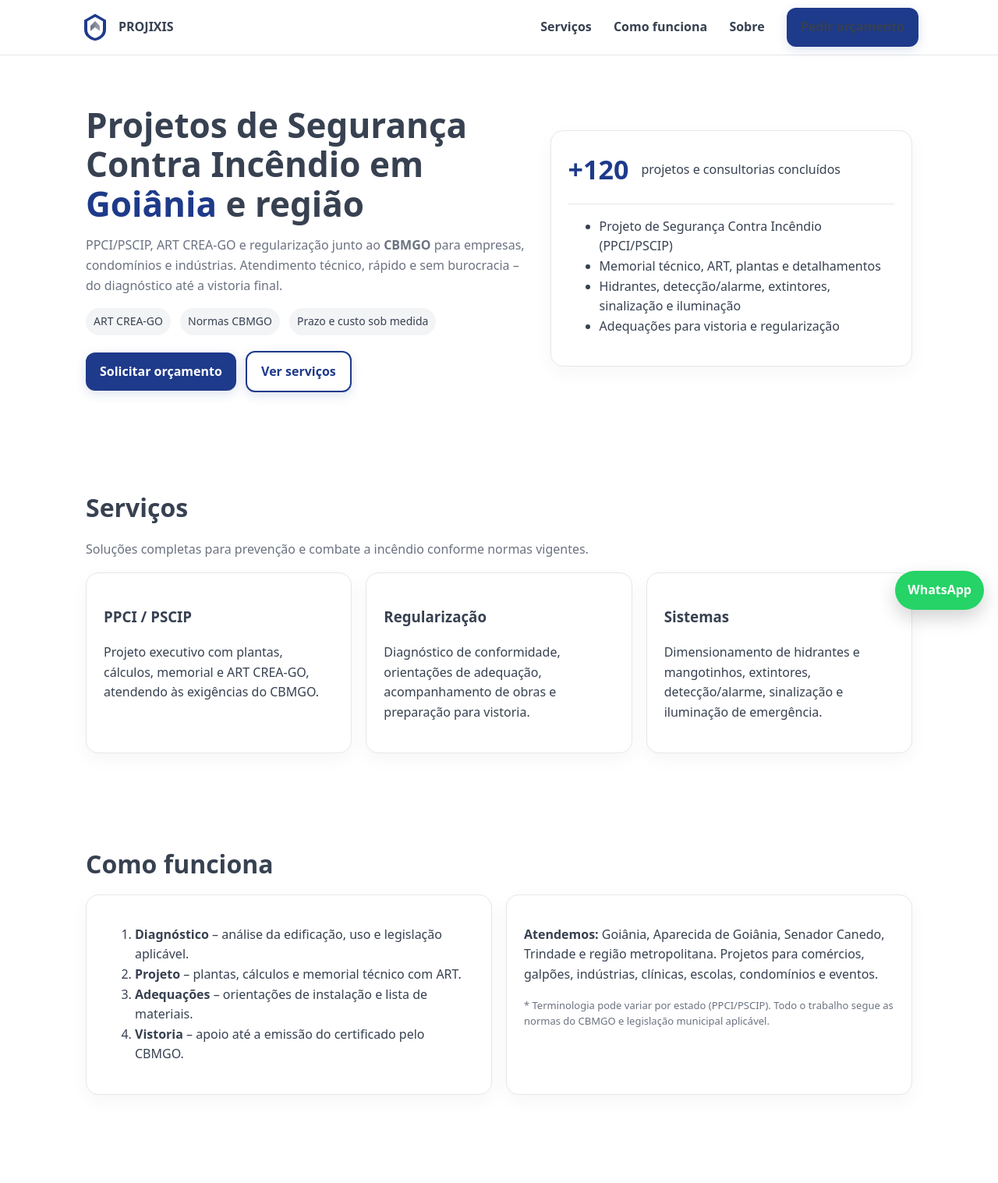
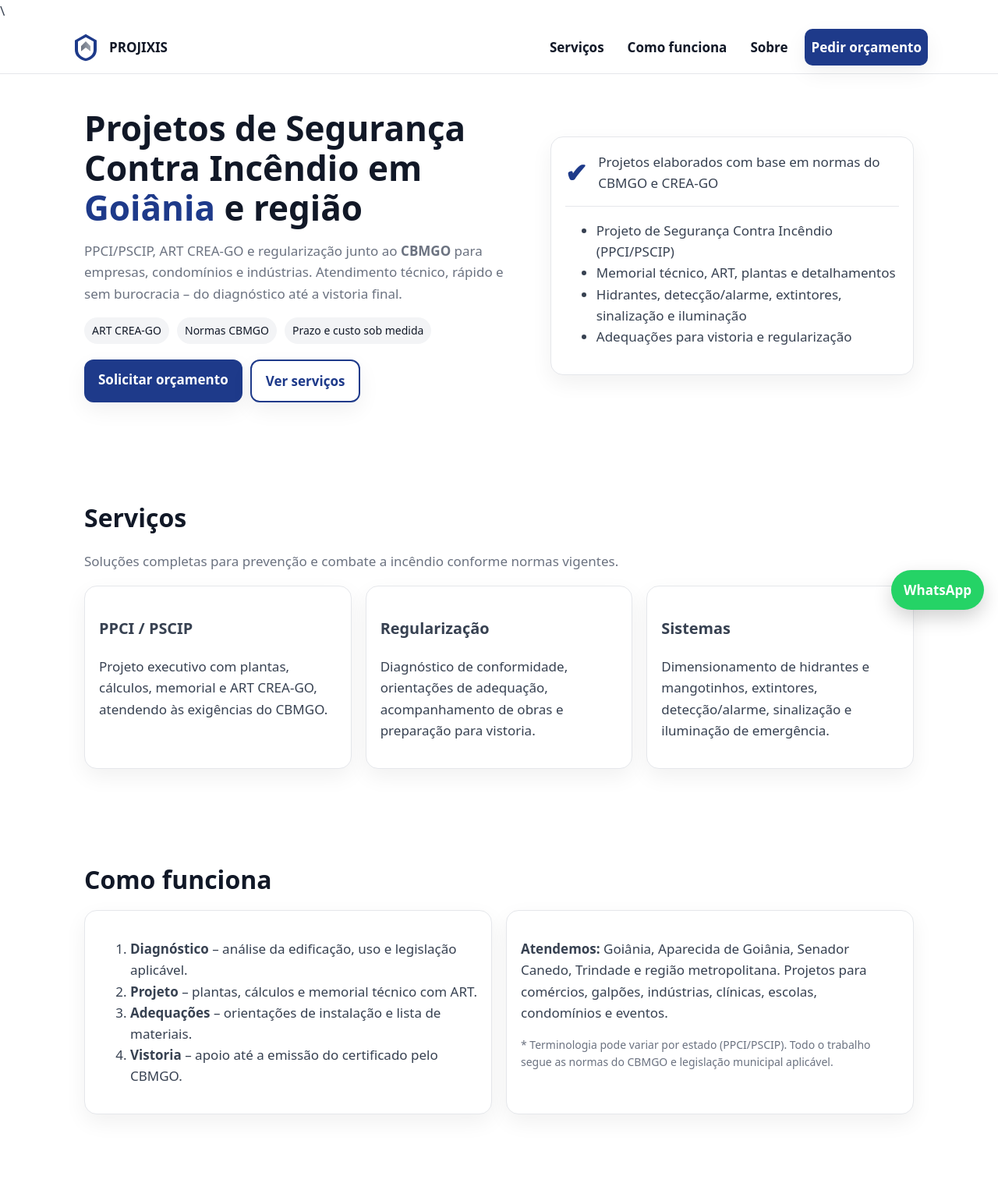
Before and after one commit to surface12/projix.github.io, a plain HTML site: page index.html in a window 1280 px wide. Shown: the top 1517 px of the page at 78% size. Drawn offline with Linux system fonts and the light colour scheme.

Commit message:
Update index.html

```diff
--- a/index.html
+++ b/index.html
@@ -1,81 +1,128 @@
-<!DOCTYPE html>
+\<!DOCTYPE html>
 <html lang="pt-BR">
 <head>
 <meta charset="utf-8" />
 <meta name="viewport" content="width=device-width, initial-scale=1" />
 <title>PROJIXIS • Projetos de Segurança Contra Incêndio (PPCI/PSCIP) - Grande Goiânia</title>
 <meta name="description" content="Projetos de combate e prevenção a incêndio (PPCI/PSCIP), ART CREA-GO, laudos e regularização junto ao CBMGO. Atuação em Goiânia e região metropolitana." />
+
 <style>
 :root{
-  --blue:#1E3A8A; /* deep brand blue */
-  --blue-2:#0E4DA4; /* accent */
-  --graphite:#374151;
+  --blue:#1E3A8A;
+  --blue-2:#0E4DA4;
+  --graphite:#111827;
+  --text:#374151;
   --light:#F3F4F6;
   --muted:#6B7280;
   --white:#FFFFFF;
+  --radius:16px;
+  --shadow:0 10px 28px rgba(2,6,23,.06);
+  --maxw:1100px;
+  --fs-h1: clamp(28px, 5vw, 44px);
+  --fs-h2: clamp(22px, 3.4vw, 32px);
+  --fs-body: clamp(15px, 2.4vw, 17px);
+  --fs-small: clamp(12px, 2vw, 14px);
 }
 *{box-sizing:border-box}
 html{scroll-behavior:smooth}
-body{margin:0;font-family:system-ui,-apple-system,Segoe UI,Roboto,Ubuntu,'Helvetica Neue',Arial,sans-serif;color:var(--graphite);background:#fff;line-height:1.6}
+body{
+  margin:0; font-family:system-ui,-apple-system,Segoe UI,Roboto,Ubuntu,'Helvetica Neue',Arial,sans-serif;
+  color:var(--text); background:#fff; line-height:1.6; font-size:var(--fs-body);
+  -webkit-text-size-adjust:100%;
+}
 a{color:var(--blue-2);text-decoration:none}
 a:hover{text-decoration:underline}
-.container{max-width:1100px;margin:0 auto;padding:0 20px}
-header{position:sticky;top:0;background:rgba(255,255,255,.9);backdrop-filter:saturate(180%) blur(8px);border-bottom:1px solid #e5e7eb;z-index:50}
-.nav{display:flex;align-items:center;justify-content:space-between;padding:10px 0}
-.brand{display:flex;align-items:center;gap:10px;font-weight:900;color:var(--graphite)}
+img{max-width:100%;display:block}
+.container{max-width:var(--maxw);margin:0 auto;padding:0 18px}
+.section{padding:58px 0; scroll-margin-top:84px}
+.section h2{font-size:var(--fs-h2);margin:0 0 14px;color:var(--graphite)}
+.lead{color:var(--muted)}
+
+/* HEADER */
+header{position:sticky;top:0;z-index:50;background:rgba(255,255,255,.9);
+  backdrop-filter:saturate(180%) blur(8px);border-bottom:1px solid #e5e7eb;}
+.nav{display:flex;align-items:center;justify-content:space-between;padding:10px 0;gap:10px}
+.brand{display:inline-flex;align-items:center;gap:10px;font-weight:900;color:var(--graphite)}
 .brand svg{height:40px}
-.nav a{margin:0 12px;font-weight:600;color:var(--graphite)}
-.btn{display:inline-block;padding:12px 18px;border-radius:12px;background:var(--blue);color:var(--white);font-weight:700;border:0;box-shadow:0 4px 14px rgba(30,58,138,.15)}
+.nav-links{display:flex;align-items:center;gap:14px;flex-wrap:nowrap}
+.nav-links a{font-weight:600;color:var(--graphite);padding:10px 8px;border-radius:10px}
+.nav-toggle{display:none;border:0;background:transparent;padding:8px;border-radius:10px}
+/* botão do menu */
+.nav-links .btn{background:var(--blue)!important;color:#fff!important}
+
+/* MOBILE MENU */
+@media (max-width:900px){
+  .nav-toggle{display:inline-flex}
+  .nav-links{position:fixed;inset:64px 0 auto 0;background:#fff;border-bottom:1px solid #e5e7eb;
+    display:grid;gap:2px;padding:10px;transform:translateY(-110%);transition:transform .28s ease;}
+  .nav-links.open{transform:translateY(0)}
+  .nav-links a{padding:14px;border-radius:12px}
+}
+
+/* BOTÕES */
+.btn{display:inline-block;padding:12px 18px;border-radius:12px;background:var(--blue);
+  color:#fff;font-weight:700;border:0;box-shadow:var(--shadow);}
 .btn:hover{filter:brightness(1.05);text-decoration:none}
 .btn-outline{background:transparent;color:var(--blue);border:2px solid var(--blue)}
-.hero{display:grid;grid-template-columns:1.1fr 0.9fr;gap:28px;align-items:center;padding:64px 0}
-.hero h1{font-size:44px;line-height:1.15;margin:0 0 12px}
-.lead{color:var(--muted)}
-.badges{display:flex;gap:12px;flex-wrap:wrap;margin:10px 0 20px}
-.badge{background:var(--light);color:var(--graphite);padding:6px 10px;border-radius:999px;font-size:14px}
-.card{background:#fff;border:1px solid #e5e7eb;border-radius:16px;box-shadow:0 8px 24px rgba(2,6,23,.04)}
-.card .content{padding:22px}
+
+/* HERO */
+.hero{display:grid;grid-template-columns:1.1fr 0.9fr;gap:28px;align-items:center;padding:44px 0 64px}
+.hero h1{font-size:var(--fs-h1);line-height:1.15;margin:0 0 12px;color:var(--graphite)}
+.badges{display:flex;gap:10px;flex-wrap:wrap;margin:12px 0 20px}
+.badge{background:var(--light);color:var(--graphite);padding:6px 10px;border-radius:999px;font-size:var(--fs-small)}
+.card{background:#fff;border:1px solid #e5e7eb;border-radius:var(--radius);box-shadow:var(--shadow)}
+.card .content{padding:18px}
+.kpi{display:flex;gap:14px;align-items:center}
+.kpi .num{font-size:clamp(22px,4.5vw,34px);font-weight:900;color:var(--blue)}
 .grid-3{display:grid;grid-template-columns:repeat(3,1fr);gap:18px}
 .grid-2{display:grid;grid-template-columns:repeat(2,1fr);gap:18px}
-.section{padding:58px 0}
-.section h2{font-size:32px;margin:0 0 14px}
-.kpi{display:flex;gap:16px;align-items:center}
-.kpi .num{font-size:34px;font-weight:900;color:var(--blue)}
-footer{background:var(--light);padding:24px 0;border-top:1px solid #e5e7eb;font-size:14px;color:var(--muted)}
-.cta{background:linear-gradient(135deg,var(--blue),#0b3a6b);color:#fff;border:none}
-.cta .content{padding:26px}
-.input, select, textarea{width:100%;padding:12px 14px;border-radius:12px;border:1px solid #e5e7eb}
+
+/* FORM */
+.input,select,textarea{width:100%;padding:14px;border-radius:12px;border:1px solid #e5e7eb;font:inherit}
 label{font-weight:600;margin-bottom:6px;display:block}
 .form-row{display:grid;grid-template-columns:1fr 1fr;gap:14px}
-.wapp{position:fixed;right:18px;bottom:18px;background:#25D366;color:#fff;border-radius:999px;padding:12px 16px;font-weight:800;box-shadow:0 10px 24px rgba(0,0,0,.18)}
+.form-actions{margin-top:14px;display:flex;gap:10px;flex-wrap:wrap}
+.small{font-size:var(--fs-small);color:var(--muted)}
+
+/* CTA & FOOTER */
+.cta{background:linear-gradient(135deg,var(--blue),#0b3a6b);color:#fff}
+.cta .content{padding:26px}
+/* garante texto branco na CTA */
+.cta h2,.cta p,.cta a{color:#fff!important}
+
+footer{background:var(--light);padding:24px 0;border-top:1px solid #e5e7eb;font-size:var(--fs-small);color:var(--muted)}
+
+/* WHATSAPP FAB */
+.wapp{position:fixed;right:18px;bottom:18px;background:#25D366;color:#fff;border-radius:999px;
+  padding:12px 16px;font-weight:800;box-shadow:0 10px 24px rgba(0,0,0,.18)}
 .wapp:hover{filter:brightness(1.05);text-decoration:none}
-.small{font-size:13px;color:var(--muted)}
-@media (max-width: 900px){
-  .hero{grid-template-columns:1fr}
-  .grid-3{grid-template-columns:1fr}
-  .grid-2{grid-template-columns:1fr}
+
+/* MOBILE */
+@media (max-width:900px){
+  .hero{grid-template-columns:1fr;gap:20px}
+  .form-row{grid-template-columns:1fr}
+  .btn,.btn-outline{width:100%;text-align:center}
+  .grid-3,.grid-2{grid-template-columns:1fr}
 }
 </style>
 </head>
+
 <body>
 <header>
   <div class="container nav">
     <a href="#top" class="brand" aria-label="PROJIXIS">
-      <!-- Inline logo (estilo escudo com setas) -->
       <svg viewBox="0 0 120 120" xmlns="http://www.w3.org/2000/svg" aria-hidden="true">
-        <defs>
-          <linearGradient id="g" x1="0" x2="1">
-            <stop offset="0" stop-color="#6B7280"/>
-            <stop offset="1" stop-color="#9CA3AF"/>
-          </linearGradient>
-        </defs>
+        <defs><linearGradient id="g" x1="0" x2="1"><stop offset="0" stop-color="#6B7280"/><stop offset="1" stop-color="#9CA3AF"/></linearGradient></defs>
         <path d="M60 8l42 24v36c0 24-18 38-42 44C36 106 18 92 18 68V32L60 8z" fill="#1E3A8A"/>
         <path d="M60 20l30 17v31c0 18-13 29-30 33c-17-4-30-15-30-33V37L60 20z" fill="#fff"/>
         <path d="M60 36l18 18v20L60 60l-18 14V54z" fill="url(#g)"/>
       </svg>
       PROJIXIS
     </a>
-    <nav>
+    <button class="nav-toggle" aria-label="Menu">
+      <svg width="28" height="28" viewBox="0 0 24 24"><path d="M3 6h18M3 12h18M3 18h18" stroke="#111827" stroke-width="2" stroke-linecap="round"/></svg>
+    </button>
+    <nav class="nav-links">
       <a href="#servicos">Serviços</a>
       <a href="#processo">Como funciona</a>
       <a href="#sobre">Sobre</a>
@@ -85,21 +132,27 @@ label{font-weight:600;margin-bottom:6px;display:block}
 </header>
 
 <main id="top" class="container">
-  <section class="hero">
+  <!-- HERO -->
+  <section class="hero section" id="inicio">
     <div>
       <h1>Projetos de Segurança Contra Incêndio em <span style="color:var(--blue)">Goiânia</span> e região</h1>
-      <p class="lead">PPCI/PSCIP, ART CREA‑GO e regularização junto ao <b>CBMGO</b> para empresas, condomínios e indústrias. Atendimento técnico, rápido e sem burocracia – do diagnóstico até a vistoria final.</p>
+      <p class="lead">PPCI/PSCIP, ART CREA-GO e regularização junto ao <b>CBMGO</b> para empresas, condomínios e indústrias. Atendimento técnico, rápido e sem burocracia – do diagnóstico até a vistoria final.</p>
       <div class="badges">
-        <span class="badge">ART CREA‑GO</span>
+        <span class="badge">ART CREA-GO</span>
         <span class="badge">Normas CBMGO</span>
         <span class="badge">Prazo e custo sob medida</span>
       </div>
-      <a class="btn" href="#contato">Solicitar orçamento</a>
-      <a class="btn btn-outline" href="#servicos" style="margin-left:8px">Ver serviços</a>
+      <div style="display:flex; gap:10px; flex-wrap:wrap">
+        <a class="btn" href="#contato">Solicitar orçamento</a>
+        <a class="btn btn-outline" href="#servicos">Ver serviços</a>
+      </div>
     </div>
     <div class="card">
       <div class="content">
-        <div class="kpi"><span class="num">+120</span><div>projetos e consultorias concluídos</div></div>
+        <div class="kpi">
+          <span class="num">✔</span>
+          <div>Projetos elaborados com base em normas do CBMGO e CREA-GO</div>
+        </div>
         <hr style="border:0;border-top:1px solid #e5e7eb;margin:16px 0" />
         <ul>
           <li>Projeto de Segurança Contra Incêndio (PPCI/PSCIP)</li>
@@ -111,13 +164,14 @@ label{font-weight:600;margin-bottom:6px;display:block}
     </div>
   </section>
 
+  <!-- SERVIÇOS -->
   <section id="servicos" class="section">
     <h2>Serviços</h2>
     <p class="lead">Soluções completas para prevenção e combate a incêndio conforme normas vigentes.</p>
     <div class="grid-3">
       <div class="card"><div class="content">
         <h3>PPCI / PSCIP</h3>
-        <p>Projeto executivo com plantas, cálculos, memorial e ART CREA‑GO, atendendo às exigências do CBMGO.</p>
+        <p>Projeto executivo com plantas, cálculos, memorial e ART CREA-GO, atendendo às exigências do CBMGO.</p>
       </div></div>
       <div class="card"><div class="content">
         <h3>Regularização</h3>
@@ -130,6 +184,7 @@ label{font-weight:600;margin-bottom:6px;display:block}
     </div>
   </section>
 
+  <!-- PROCESSO -->
   <section id="processo" class="section">
     <h2>Como funciona</h2>
     <div class="grid-2">
@@ -148,6 +203,7 @@ label{font-weight:600;margin-bottom:6px;display:block}
     </div>
   </section>
 
+  <!-- SOBRE -->
   <section id="sobre" class="section">
     <h2>Sobre o engenheiro</h2>
     <div class="grid-2">
@@ -165,26 +221,29 @@ label{font-weight:600;margin-bottom:6px;display:block}
     </div>
   </section>
 
+  <!-- CONTATO -->
   <section id="contato" class="section">
     <div class="card">
       <div class="content">
         <h2>Peça seu orçamento</h2>
         <p class="lead">Preencha os dados e enviaremos a proposta no mesmo dia útil.</p>
+
         <form id="leadForm">
           <div class="form-row">
             <div>
               <label for="nome">Nome</label>
-              <input id="nome" class="input" required placeholder="Seu nome" />
+              <input id="nome" class="input" required placeholder="Seu nome" autocomplete="name" />
             </div>
             <div>
               <label for="whatsapp">WhatsApp</label>
-              <input id="whatsapp" class="input" required placeholder="(62) 9 9999-9999" />
+              <input id="whatsapp" class="input" required placeholder="(62) 9 9999-9999" inputmode="tel" autocomplete="tel" />
             </div>
           </div>
+
           <div class="form-row">
             <div>
               <label for="cidade">Cidade</label>
-              <input id="cidade" class="input" placeholder="Goiânia" />
+              <input id="cidade" class="input" placeholder="Goiânia" autocomplete="address-level2" />
             </div>
             <div>
               <label for="tipo">Tipo de imóvel</label>
@@ -197,18 +256,22 @@ label{font-weight:600;margin-bottom:6px;display:block}
               </select>
             </div>
           </div>
+
           <label for="detalhes">Descrição resumida</label>
           <textarea id="detalhes" class="input" rows="4" placeholder="Área aproximada, número de pavimentos, atividades..."></textarea>
-          <div style="margin-top:14px;display:flex;gap:10px;flex-wrap:wrap">
+
+          <div class="form-actions">
             <button type="submit" class="btn">Enviar pelo WhatsApp</button>
-            <a class="btn btn-outline" href="mailto:contato@projixis.eng.br?subject=Orçamento%20PPCI">Enviar por e‑mail</a>
+            <a class="btn btn-outline" href="mailto:contato@projixis.eng.br?subject=Orçamento%20PPCI">Enviar por e-mail</a>
           </div>
+
           <p class="small">Ao clicar, você será redirecionado ao WhatsApp com a mensagem preenchida. Nenhum dado é armazenado neste site.</p>
         </form>
       </div>
     </div>
   </section>
 
+  <!-- CTA -->
   <section class="section cta card">
     <div class="content">
       <h2>Precisa regularizar sua empresa?</h2>
@@ -221,36 +284,30 @@ label{font-weight:600;margin-bottom:6px;display:block}
 <a class="wapp" id="wappFloat" href="#" aria-label="Falar no WhatsApp">WhatsApp</a>
 
 <footer>
-  <div class="container">
-    © <span id="year"></span> PROJIXIS • Engenharia de Segurança Contra Incêndio — Goiânia/GO
-  </div>
+  <div class="container">© <span id="year"></span> PROJIXIS • Engenharia de Segurança Contra Incêndio — Goiânia/GO</div>
 </footer>
 
 <script>
-const YEAR = new Date().getFullYear();
-document.getElementById('year').textContent = YEAR;
+const YEAR=new Date().getFullYear();document.getElementById('year').textContent=YEAR;
+const WHATSAPP_NUMBER='5562982282999';
+function encodeQuery(q){return encodeURIComponent(q);}
 
-// Substitua pelo seu número no formato DDI+DDD+número, ex.: 5562999999999
-const WHATSAPP_NUMBER = '5562999999999';
-
-function encodeQuery(q){ return encodeURIComponent(q); }
-
-document.getElementById('leadForm').addEventListener('submit', function(e){
+document.querySelector('.nav-toggle').addEventListener('click',()=>{
+  document.querySelector('.nav-links').classList.toggle('open');
+});
+document.getElementById('leadForm')?.addEventListener('submit',e=>{
   e.preventDefault();
-  const nome = document.getElementById('nome').value;
-  const zap = document.getElementById('whatsapp').value;
-  const cidade = document.getElementById('cidade').value;
-  const tipo = document.getElementById('tipo').value;
-  const det = document.getElementById('detalhes').value;
-  const msg = `Olá, sou ${nome}. Quero orçamento de PPCI/PSCIP em ${cidade}. Tipo: ${tipo}. Contato: ${zap}. Detalhes: ${det}`;
-  const url = `https://wa.me/${WHATSAPP_NUMBER}?text=${encodeQuery(msg)}`;
-  window.open(url, '_blank');
+  const nome=document.getElementById('nome').value.trim();
+  const zap=document.getElementById('whatsapp').value.trim();
+  const cidade=document.getElementById('cidade').value.trim();
+  const tipo=document.getElementById('tipo').value;
+  const det=document.getElementById('detalhes').value.trim();
+  const msg=`Olá, sou ${nome}. Quero orçamento de PPCI/PSCIP em ${cidade}. Tipo: ${tipo}. Contato: ${zap}. Detalhes: ${det}`;
+  window.open(`https://wa.me/${WHATSAPP_NUMBER}?text=${encodeQuery(msg)}`,'_blank');
 });
-
-document.getElementById('wappFloat').addEventListener('click', function(e){
+document.getElementById('wappFloat').addEventListener('click',e=>{
   e.preventDefault();
-  const url = `https://wa.me/${WHATSAPP_NUMBER}?text=${encodeQuery('Olá! Gostaria de um orçamento de PPCI/PSCIP.')}`;
-  window.open(url, '_blank');
+  window.open(`https://wa.me/${WHATSAPP_NUMBER}?text=${encodeQuery('Olá! Gostaria de um orçamento de PPCI/PSCIP.')}`,'_blank');
 });
 </script>
 </body>
```
